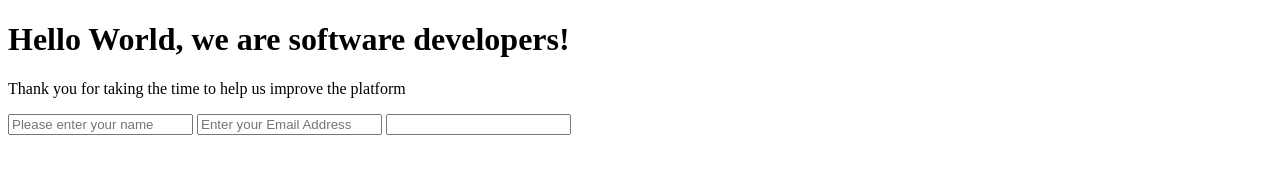
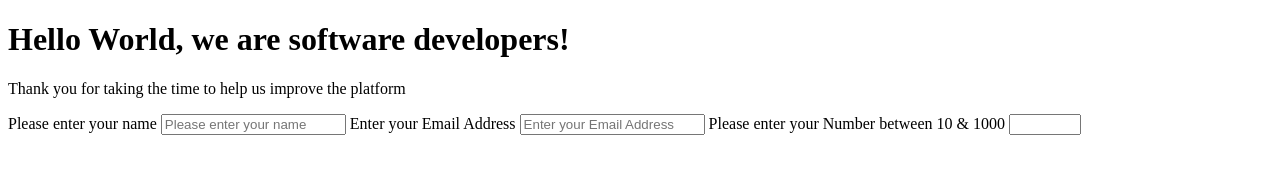
Before and after one commit to Naturinda-Pasias/Pasias-Alvin, a plain HTML site: page fcc-test-suite-template-master/index.html in a window 1280 px wide. Drawn offline with Linux system fonts and the light colour scheme.

Commit message:
added min & max values and labels for all inout fields

```diff
--- a/fcc-test-suite-template-master/index.html
+++ b/fcc-test-suite-template-master/index.html
@@ -11,9 +11,13 @@
     <h1 id="title">Hello World, we are software developers!</h1>
     <p id="description">Thank you for taking the time to help us improve the platform</p>
     <form action="" id="survey-form">
+      <label for="name" id="name-label">Please enter your name</label>
       <input type="text" name="name" id="name" placeholder="Please enter your name" required>
+      <label for="email" id="email-label">Enter your Email Address</label>
       <input type="email" name="email" id="email" placeholder="Enter your Email Address" required>
-      <input type="number" name="number" id="number">
+      <label for="number" id="number-label">Please enter your Number between 10 & 1000</label>
+      <input type="number" name="number" id="number" min="10" max="1000">
+
 
 
     </form>
```
